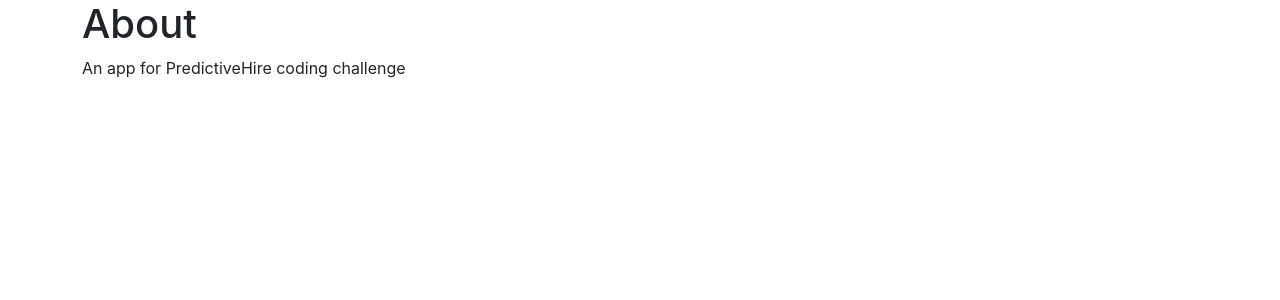
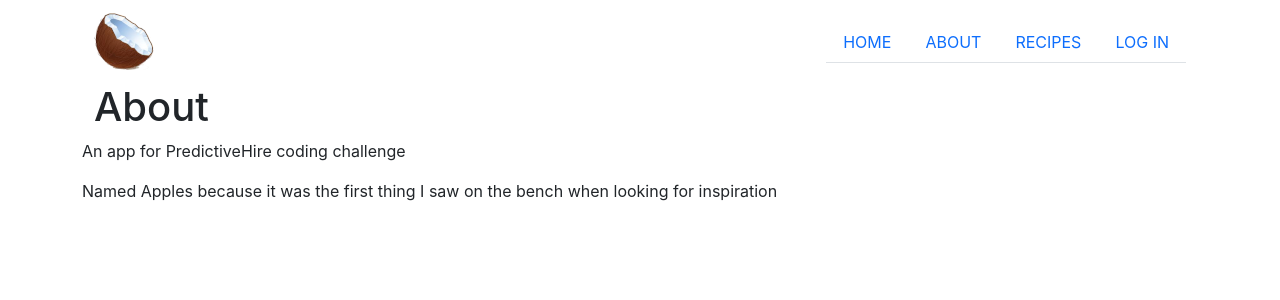
Before and after one commit to Backwards-Clock/predictive-hire-challenge, a React (Create React App) app: page /about in a window 1280 px wide. Shown: the top 300 px of the page. Built offline with nearby package versions, Linux system fonts and the light colour scheme.

Commit message:
Add a standardised page header

```diff
--- /dev/null
+++ b/src/components/PageHeader.tsx
@@ -0,0 +1,27 @@
+import React, { useEffect } from "react";
+import { Container } from "reactstrap";
+
+interface PageHeaderProps {
+  title: string;
+  subtitle?: string;
+}
+
+const PageHeader = ({ title, subtitle }: PageHeaderProps) => {
+  useEffect(() => {
+    if (!title) return;
+    document.title = `Apples - ${title}`;
+  });
+
+  if (!title) return null;
+
+  return (
+    <section className="title-section">
+      <Container className="title-container">
+        {subtitle && <h2>{subtitle}</h2>}
+        <h1>{title}</h1>
+      </Container>
+    </section>
+  );
+};
+
+export default PageHeader;
--- a/src/pages/About.tsx
+++ b/src/pages/About.tsx
@@ -1,11 +1,17 @@
 import React from "react";
 import { Container } from "reactstrap";
+import Menu from "../components/Menu";
+import PageHeader from "../components/PageHeader";
 
-const About = () => (
+const About = ({ path }: { path: string | string[] | undefined }) => (
   <Container>
-    <h1>About</h1>
+    <Menu path={path} />
+    <PageHeader title={"About"} />
     <p>
       An app for PredictiveHire coding challenge
+    </p>
+    <p>
+      Named Apples because it was the first thing I saw on the bench when looking for inspiration
     </p>
   </Container>
 );
--- a/src/pages/Home.tsx
+++ b/src/pages/Home.tsx
@@ -1,11 +1,12 @@
 import React from "react";
 import { Container } from "reactstrap";
 import Menu from "../components/Menu";
+import PageHeader from "../components/PageHeader";
 
 const Home = ({ path } : { path: string | string[] | undefined }) => (
   <Container>
     <Menu path={path} />
-    <h1>Home</h1>
+    <PageHeader title={"Home"} />
     <p>
       <a href="/login">Log In</a>.
     </p>
```
